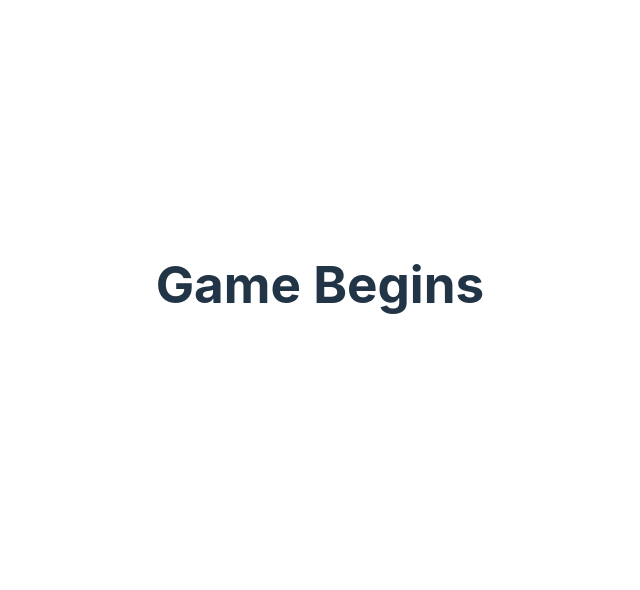
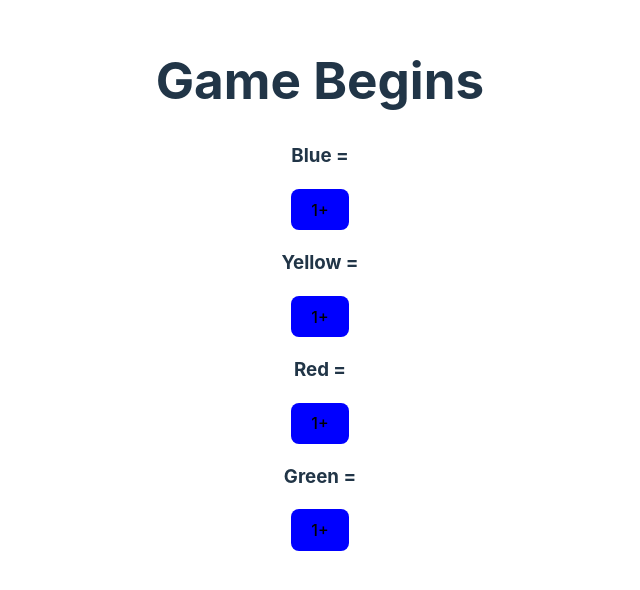
Before and after one commit to dhuruv0003/React-Basics-3, a React (Vite) app: page / in a window 1280 px wide. Shown: the part 116-706 px from the top of the page, without its empty margins (320-960 px from the left). Built offline with nearby package versions, Linux system fonts and the light colour scheme.

Commit message:
"commit"

```diff
--- a/src/LudoBoard.jsx
+++ b/src/LudoBoard.jsx
@@ -1,7 +1,16 @@
 export default function LudoBoard(){
+
     return (
         <div className="">
             <h1>Game Begins</h1>
+            <h3>Blue = </h3>
+            <button style={{backgroundColor:"blue"}}>1+</button>
+            <h3>Yellow = </h3>
+            <button style={{backgroundColor:"blue"}}>1+</button>
+            <h3>Red = </h3>
+            <button style={{backgroundColor:"blue"}}> 1+</button>
+            <h3>Green = </h3>
+            <button style={{backgroundColor:"blue"}}>1+</button>
         </div>
     );
 }
```
